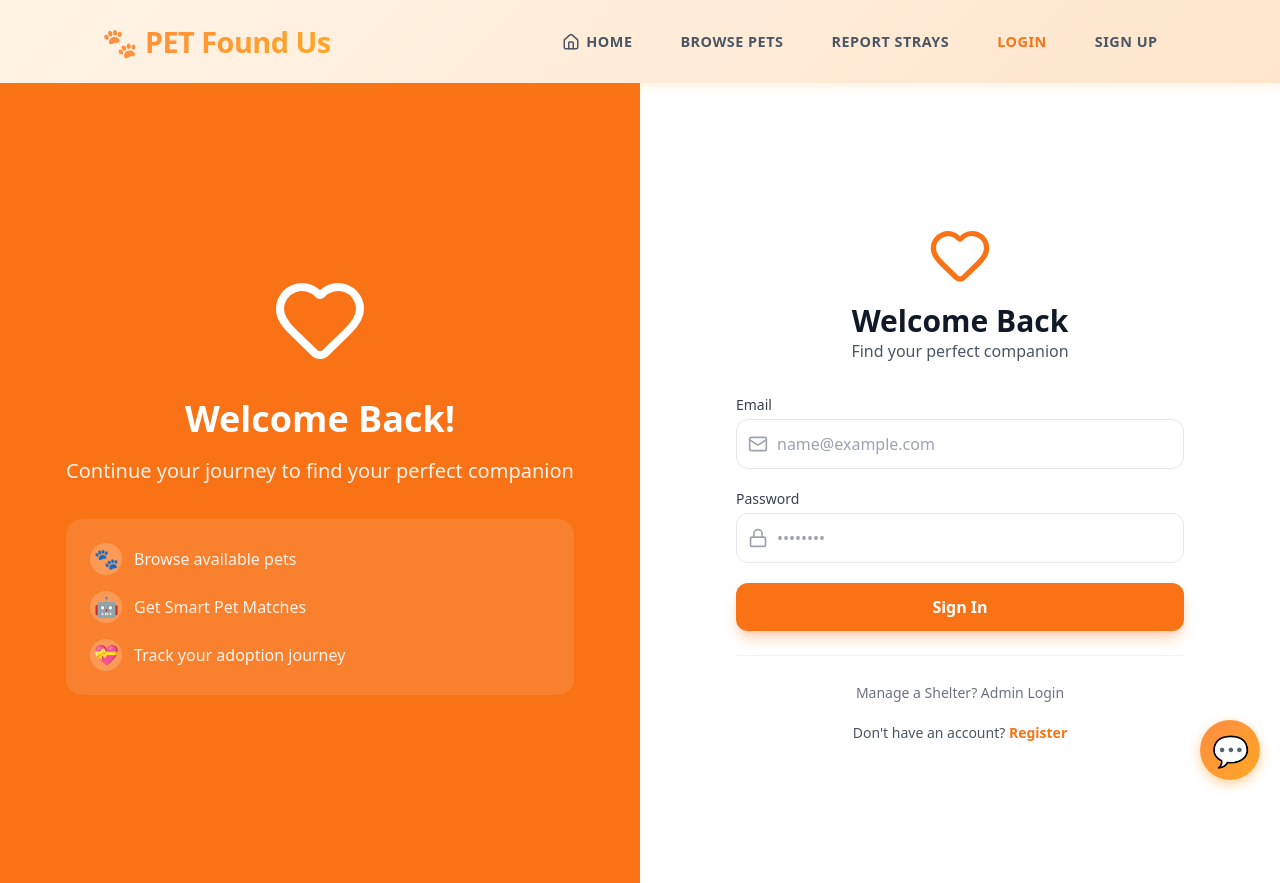
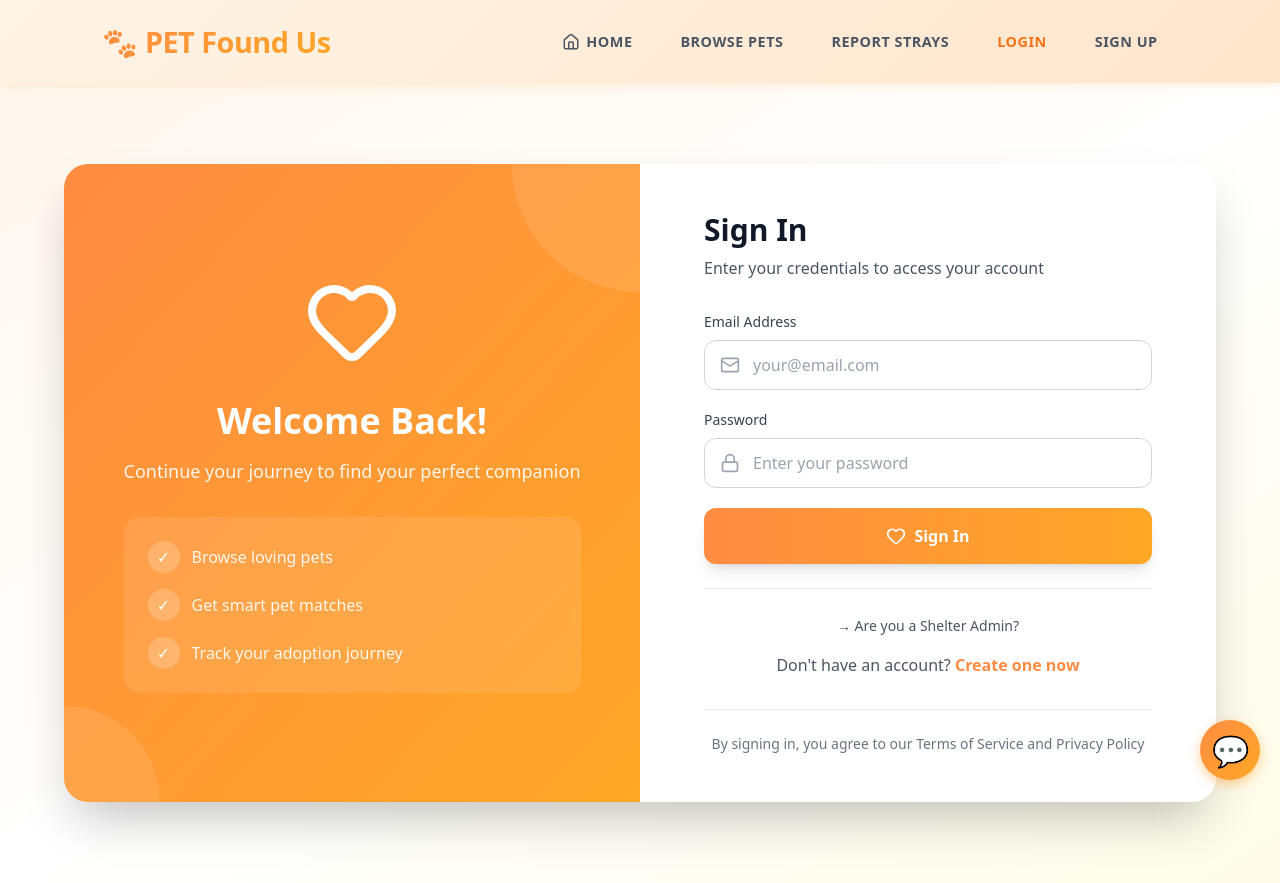
Before and after one commit to ChiSan12/CAT304, a React (Create React App) app in the folder frontend/: page / in a window 1280 px wide. Both pictures are taken after a click on the button "LOGIN". Built offline with nearby package versions, Linux system fonts and the light colour scheme.

Commit message:
Finalize LoginPage after OPY merge

```diff
--- a/frontend/src/pages/LoginPage.jsx
+++ b/frontend/src/pages/LoginPage.jsx
@@ -1,11 +1,11 @@
 import React, { useState } from 'react';
 import { useAuth } from '../context/AuthContext';
-import { Mail, Lock, Heart, ShieldCheck, AlertCircle } from 'lucide-react';
+import { Mail, Lock, Heart, Shield, AlertCircle } from 'lucide-react';
 
 const LoginPage = ({ onLoginSuccess, onSwitchToRegister }) => {
   const [email, setEmail] = useState('');
   const [password, setPassword] = useState('');
-  const [isAdmin, setIsAdmin] = useState(false); // Toggle for Admin/User
+  const [isAdmin, setIsAdmin] = useState(false); // NEW: Toggle for Shelter/Adopter login
   const [error, setError] = useState('');
   const [loading, setLoading] = useState(false);
   const { login } = useAuth();
@@ -13,10 +13,17 @@ const LoginPage = ({ onLoginSuccess, onSwitchToRegister }) => {
   const handleSubmit = async (e) => {
     e.preventDefault();
     setError('');
+
+    // Keep: Client-side form validation
+    if (!email || !password) {
+      setError("Please enter both email and password");
+      return;
+    }
+
     setLoading(true);
 
     try {
-      // 1. Choose the correct endpoint based on the toggle
+      // NEW: Choose correct endpoint based on toggle
       const endpoint = isAdmin
         ? 'http://localhost:5000/api/shelters/login'
         : 'http://localhost:5000/api/adopters/login';
@@ -30,14 +37,11 @@ const LoginPage = ({ onLoginSuccess, onSwitchToRegister }) => {
       const data = await response.json();
 
       if (data.success) {
-        // 2. Standardize user data for the AuthContext
+        // NEW: Standardize user data with role for AuthContext
         let userData;
-
         if (isAdmin) {
-          // Shelter Data
           userData = { ...data.shelter, role: 'shelter' };
         } else {
-          // Adopter Data
           userData = { ...data.adopter, id: data.adopterId, role: 'adopter' };
         }
 
@@ -48,142 +52,212 @@ const LoginPage = ({ onLoginSuccess, onSwitchToRegister }) => {
       }
     } catch (error) {
       console.error("Login Error:", error);
-      setError("Network error. Is the server running?");
+      setError("Network error. Please check if the server is running.");
     } finally {
       setLoading(false);
     }
   };
 
   return (
-    <div className="flex min-h-screen w-full bg-white">
+    <div className="min-h-screen bg-gradient-to-br from-orange-50 via-white to-yellow-50 flex items-center justify-center p-4">
+      <div className="w-full max-w-6xl grid grid-cols-1 lg:grid-cols-2 gap-0 bg-white rounded-3xl shadow-2xl overflow-hidden">
 
-      {/* --- LEFT SIDE: WELCOME VISUALS (Moved here so it appears on the Left) --- */}
-      <div className={`hidden lg:flex w-1/2 relative items-center justify-center overflow-hidden ${isAdmin ? 'bg-blue-600' : 'bg-orange-500'}`}>
-        <div className="relative z-10 text-center text-white p-12">
+        {/* Left side: Visual branding (changes color based on toggle) */}
+        <div className={`hidden lg:flex flex-col justify-center items-center p-12 text-white relative overflow-hidden ${
+          isAdmin
+            ? 'bg-gradient-to-br from-blue-600 to-blue-400'
+            : 'bg-gradient-to-br from-[#FF8C42] to-[#FFA726]'
+        }`}>
+          {/* Decorative background circles */}
+          <div className="absolute top-0 right-0 w-64 h-64 bg-white/10 rounded-full -mr-32 -mt-32"></div>
+          <div className="absolute bottom-0 left-0 w-48 h-48 bg-white/10 rounded-full -ml-24 -mb-24"></div>
+
+          <div className="relative z-10 text-center">
             <div className="mb-8">
-              <Heart className="w-24 h-24 mx-auto mb-4 animate-pulse" />
+              {isAdmin ? (
+                <Shield className="w-24 h-24 mx-auto mb-4 animate-pulse" />
+              ) : (
+                <Heart className="w-24 h-24 mx-auto mb-4 animate-pulse" />
+              )}
             </div>
 
-            <h2 className="text-4xl font-bold mb-4">
-              Welcome Back!
-            </h2>
-
-            <p className="text-xl text-white/90 mb-8 leading-relaxed">
-              Continue your journey to find your perfect companion
+            <h1 className="text-4xl font-bold mb-4">
+              {isAdmin ? 'Shelter Management' : 'Welcome Back!'}
+            </h1>
+            <p className="text-white/90 text-lg mb-8">
+              {isAdmin
+                ? 'Manage your shelter and help pets find homes'
+                : 'Continue your journey to find your perfect companion'
+              }
             </p>
 
+            {/* Feature highlights list */}
             <div className="space-y-4 text-left bg-white/10 backdrop-blur-sm rounded-2xl p-6">
-              <div className="flex items-center gap-3">
-                <div className="w-8 h-8 rounded-full bg-white/20 flex items-center justify-center">
-                  <span className="text-xl">🐾</span>
+              {isAdmin ? (
+                <>
+                  <div className="flex items-center gap-3">
+                    <div className="w-8 h-8 rounded-full bg-white/20 flex items-center justify-center">✓</div>
+                    <span className="text-white/90">Manage pet listings</span>
+                  </div>
+                  <div className="flex items-center gap-3">
+                    <div className="w-8 h-8 rounded-full bg-white/20 flex items-center justify-center">✓</div>
+                    <span className="text-white/90">Review adoption requests</span>
+                  </div>
+                  <div className="flex items-center gap-3">
+                    <div className="w-8 h-8 rounded-full bg-white/20 flex items-center justify-center">✓</div>
+                    <span className="text-white/90">Update shelter profile</span>
+                  </div>
+                </>
+              ) : (
+                <>
+                  <div className="flex items-center gap-3">
+                    <div className="w-8 h-8 rounded-full bg-white/20 flex items-center justify-center">✓</div>
+                    <span className="text-white/90">Browse loving pets</span>
+                  </div>
+                  <div className="flex items-center gap-3">
+                    <div className="w-8 h-8 rounded-full bg-white/20 flex items-center justify-center">✓</div>
+                    <span className="text-white/90">Get smart pet matches</span>
+                  </div>
+                  <div className="flex items-center gap-3">
+                    <div className="w-8 h-8 rounded-full bg-white/20 flex items-center justify-center">✓</div>
+                    <span className="text-white/90">Track your adoption journey</span>
+                  </div>
+                </>
+              )}
+            </div>
+          </div>
+        </div>
+
+        {/* Right side: Login form */}
+        <div className="p-12 flex flex-col justify-center">
+          <div className="max-w-md w-full mx-auto">
+
+            {/* Logo for mobile view */}
+            <div className="lg:hidden text-center mb-8">
+              {isAdmin ? (
+                <Shield className="w-16 h-16 mx-auto text-blue-600 mb-4" />
+              ) : (
+                <Heart className="w-16 h-16 mx-auto text-[#FF8C42] mb-4" />
+              )}
+            </div>
+
+            <h1 className="text-3xl font-bold text-gray-900 mb-2">
+              {isAdmin ? 'Shelter Admin' : 'Sign In'}
+            </h1>
+            <p className="text-gray-600 mb-8">
+              {isAdmin
+                ? 'Access your shelter dashboard'
+                : 'Enter your credentials to access your account'
+              }
+            </p>
+
+            {/* Error alert message */}
+            {error && (
+              <div className="mb-6 p-4 bg-red-50 border border-red-200 rounded-lg flex items-start gap-3">
+                <AlertCircle className="w-5 h-5 text-red-600 flex-shrink-0 mt-0.5" />
+                <p className="text-sm text-red-800">{error}</p>
+              </div>
+            )}
+
+            <form onSubmit={handleSubmit} className="space-y-5">
+              {/* Email */}
+              <div>
+                <label className="block text-sm font-medium text-gray-700 mb-2">
+                  Email Address
+                </label>
+                <div className="relative">
+                  <Mail className="absolute left-4 top-1/2 transform -translate-y-1/2 text-gray-400 w-5 h-5" />
+                  <input
+                    type="email"
+                    placeholder="your@email.com"
+                    value={email}
+                    onChange={(e) => setEmail(e.target.value)}
+                    className="w-full pl-12 pr-4 py-3 border border-gray-300 rounded-xl focus:ring-2 focus:ring-[#FF8C42] focus:border-transparent transition-all"
+                    disabled={loading}
+                  />
                 </div>
-                <span className="text-white/90">Browse available pets</span>
               </div>
 
-              <div className="flex items-center gap-3">
-                <div className="w-8 h-8 rounded-full bg-white/20 flex items-center justify-center">
-                  <span className="text-xl">🤖</span>
+              {/* Password */}
+              <div>
+                <label className="block text-sm font-medium text-gray-700 mb-2">
+                  Password
+                </label>
+                <div className="relative">
+                  <Lock className="absolute left-4 top-1/2 transform -translate-y-1/2 text-gray-400 w-5 h-5" />
+                  <input
+                    type="password"
+                    placeholder="Enter your password"
+                    value={password}
+                    onChange={(e) => setPassword(e.target.value)}
+                    className="w-full pl-12 pr-4 py-3 border border-gray-300 rounded-xl focus:ring-2 focus:ring-[#FF8C42] focus:border-transparent transition-all"
+                    disabled={loading}
+                  />
                 </div>
-                <span className="text-white/90">Get Smart Pet Matches</span>
               </div>
 
-              <div className="flex items-center gap-3">
-                <div className="w-8 h-8 rounded-full bg-white/20 flex items-center justify-center">
-                  <span className="text-xl">💝</span>
-                </div>
-                <span className="text-white/90">Track your adoption journey</span>
+              {/* Submit button (changes color based on user type) */}
+              <button
+                type="submit"
+                disabled={loading}
+                className={`w-full font-semibold py-4 rounded-xl transition-all duration-200 flex items-center justify-center gap-2 disabled:opacity-50 disabled:cursor-not-allowed shadow-lg hover:shadow-xl transform hover:-translate-y-0.5 ${
+                  isAdmin
+                    ? 'bg-gradient-to-r from-blue-600 to-blue-500 hover:from-blue-700 hover:to-blue-600 text-white'
+                    : 'bg-gradient-to-r from-[#FF8C42] to-[#FFA726] hover:from-[#e67e3b] hover:to-[#f59e0b] text-white'
+                }`}
+              >
+                {loading ? (
+                  <>
+                    <div className="w-5 h-5 border-2 border-white border-t-transparent rounded-full animate-spin"></div>
+                    Signing in...
+                  </>
+                ) : (
+                  <>
+                    {isAdmin ? <Shield className="w-5 h-5" /> : <Heart className="w-5 h-5" />}
+                    Sign In
+                  </>
+                )}
+              </button>
+            </form>
+
+            {/* NEW: Toggle between Adopter and Shelter login */}
+            <div className="mt-6 pt-6 border-t border-gray-200 text-center">
+              <button
+                type="button"
+                onClick={() => setIsAdmin(!isAdmin)}
+                className="text-sm text-gray-600 hover:text-[#FF8C42] font-medium transition-colors"
+              >
+                {isAdmin
+                  ? '← Switch to Adopter Login'
+                  : '→ Are you a Shelter Admin?'
+                }
+              </button>
+            </div>
+
+            {/* Register link (only shown for adopters) */}
+            {!isAdmin && (
+              <div className="mt-4 text-center">
+                <p className="text-gray-600">
+                  Don't have an account?{' '}
+                  <button
+                    onClick={onSwitchToRegister}
+                    className="text-[#FF8C42] hover:text-[#e67e3b] font-semibold hover:underline"
+                  >
+                    Create one now
+                  </button>
+                </p>
               </div>
+            )}
+
+            {/* Terms and Privacy notice */}
+            <div className="mt-8 pt-6 border-t border-gray-200">
+              <p className="text-center text-sm text-gray-500">
+                By signing in, you agree to our Terms of Service and Privacy Policy
+              </p>
             </div>
+          </div>
         </div>
       </div>
-
-      {/* --- RIGHT SIDE: LOGIN FORM (Moved here so it appears on the Right) --- */}
-      <div className="w-full lg:w-1/2 flex items-center justify-center p-8">
-        <div className="w-full max-w-md">
-
-          <div className="text-center mb-8">
-            {isAdmin ? (
-              <ShieldCheck className="w-16 h-16 mx-auto text-blue-600 mb-4" />
-            ) : (
-              <Heart className="w-16 h-16 mx-auto text-orange-500 mb-4" />
-            )}
-            <h1 className="text-3xl font-bold text-gray-900">
-              {isAdmin ? 'Shelter Admin' : 'Welcome Back'}
-            </h1>
-            <p className="text-gray-600">
-              {isAdmin ? 'Manage your pets and requests' : 'Find your perfect companion'}
-            </p>
-          </div>
-
-          {error && (
-            <div className="mb-6 p-4 bg-red-50 border border-red-200 rounded-lg flex items-center gap-2 text-red-700 text-sm">
-              <AlertCircle size={16} /> {error}
-            </div>
-          )}
-
-          <form onSubmit={handleSubmit} className="space-y-5">
-            <div>
-              <label className="block text-sm font-medium text-gray-700 mb-1">Email</label>
-              <div className="relative">
-                <Mail className="absolute left-3 top-1/2 -translate-y-1/2 text-gray-400 w-5 h-5" />
-                <input
-                  type="email"
-                  value={email}
-                  onChange={(e) => setEmail(e.target.value)}
-                  className="w-full pl-10 pr-4 py-3 border rounded-xl focus:ring-2 focus:ring-orange-500 outline-none"
-                  placeholder="name@example.com"
-                  required
-                />
-              </div>
-            </div>
-
-            <div>
-              <label className="block text-sm font-medium text-gray-700 mb-1">Password</label>
-              <div className="relative">
-                <Lock className="absolute left-3 top-1/2 -translate-y-1/2 text-gray-400 w-5 h-5" />
-                <input
-                  type="password"
-                  value={password}
-                  onChange={(e) => setPassword(e.target.value)}
-                  className="w-full pl-10 pr-4 py-3 border rounded-xl focus:ring-2 focus:ring-orange-500 outline-none"
-                  placeholder="••••••••"
-                  required
-                />
-              </div>
-            </div>
-
-            <button
-              type="submit"
-              disabled={loading}
-              className={`w-full text-white font-bold py-3 rounded-xl transition-all shadow-lg hover:-translate-y-0.5 ${
-                isAdmin
-                  ? 'bg-blue-600 hover:bg-blue-700 shadow-blue-500/30'
-                  : 'bg-orange-500 hover:bg-orange-600 shadow-orange-500/30'
-              }`}
-            >
-              {loading ? 'Logging in...' : (isAdmin ? 'Login to Dashboard' : 'Sign In')}
-            </button>
-          </form>
-
-          <div className="mt-6 pt-6 border-t border-gray-100 text-center">
-            <button
-              type="button"
-              onClick={() => setIsAdmin(!isAdmin)}
-              className="text-sm font-medium text-gray-500 hover:text-gray-800 transition-colors"
-            >
-              {isAdmin ? 'Are you an Adopter? Login here' : 'Manage a Shelter? Admin Login'}
-            </button>
-          </div>
-
-          {!isAdmin && (
-            <div className="mt-4 text-center">
-               <span className="text-gray-600 text-sm">Don't have an account? </span>
-               <button onClick={onSwitchToRegister} className="text-orange-500 font-bold text-sm hover:underline">Register</button>
-            </div>
-          )}
-        </div>
-      </div>
-
     </div>
   );
 };
```
